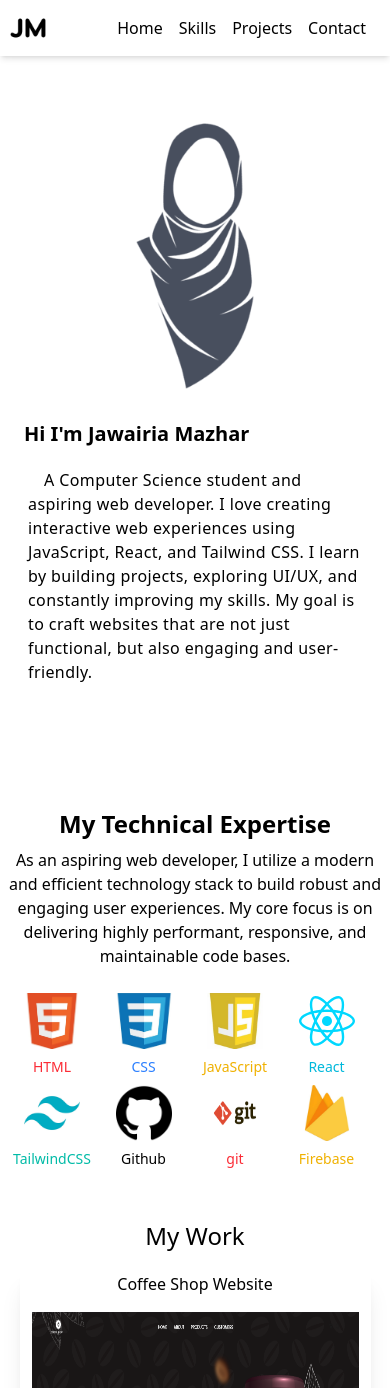
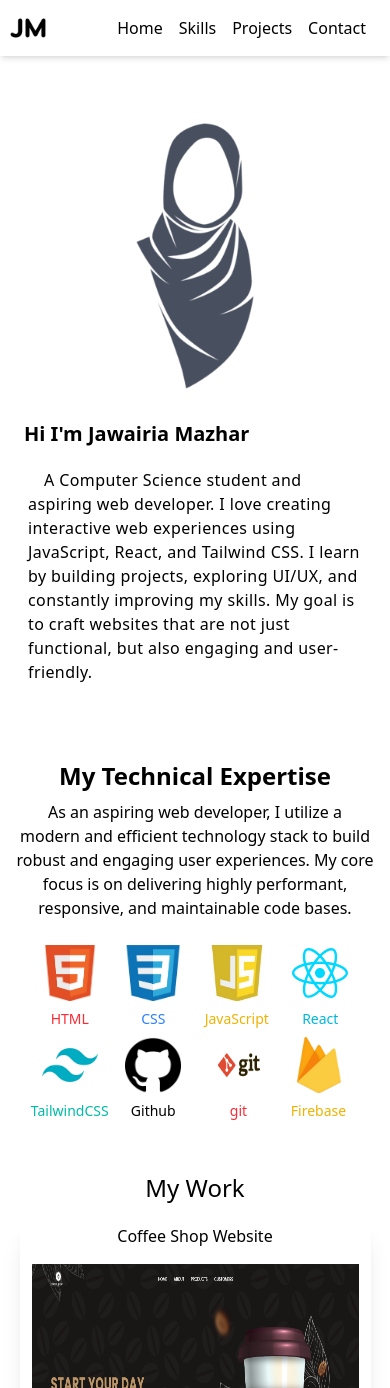
Before and after one commit to Jawairia-Mazhar/My-Portfolio, a React (Vite) app: page / in a window 390 px wide. Shown: the top 1388 px of the page. Built offline with nearby package versions, Linux system fonts and the light colour scheme.

Commit message:
Fix margin and alignment issues in Skills section for improved layout

```diff
--- a/src/sections/Skills.jsx
+++ b/src/sections/Skills.jsx
@@ -3,11 +3,11 @@ import SkillCard from '../components/SkillCard.jsx'
 
 const Skills = () => {
   return (
-    <section id="skills" className="mt-20 md:mt-40 md:ml-20 md:mr-20 md:mb-40">
+    <section id="skills" className="mt-8 m-4 md:mt-40 md:ml-20 md:mr-20 md:mb-40">
         <h1 className="text-2xl mb-2 md:text-4xl font-semibold md:font-bold text-center md:mb-8 ">My Technical Expertise</h1>
         <p className="mb-3 md:mb-15 text-wrap md:text-lg/8 md:tracking-wide text-center">As an aspiring web developer, I utilize a modern and efficient technology stack to build robust and engaging user experiences. My core focus is on delivering highly performant, responsive, and maintainable code bases.</p>
 
-        <div className="grid grid-cols-4 p-3 md:grid-cols-6 align-center md:gap-y-20 md:place-items-center">
+        <div className="grid grid-cols-4 p-3 md:grid-cols-6 place-items-center align-center md:gap-y-20 md:place-items-center">
             <SkillCard name="HTML" logo = "\src\assets\html.webp" color="red"/>
             <SkillCard name="CSS" logo = "\src\assets\css.jpg" color="blue"/>
             <SkillCard name="JavaScript" logo = "\src\assets\js.jpeg" color="yellow"/>
```
